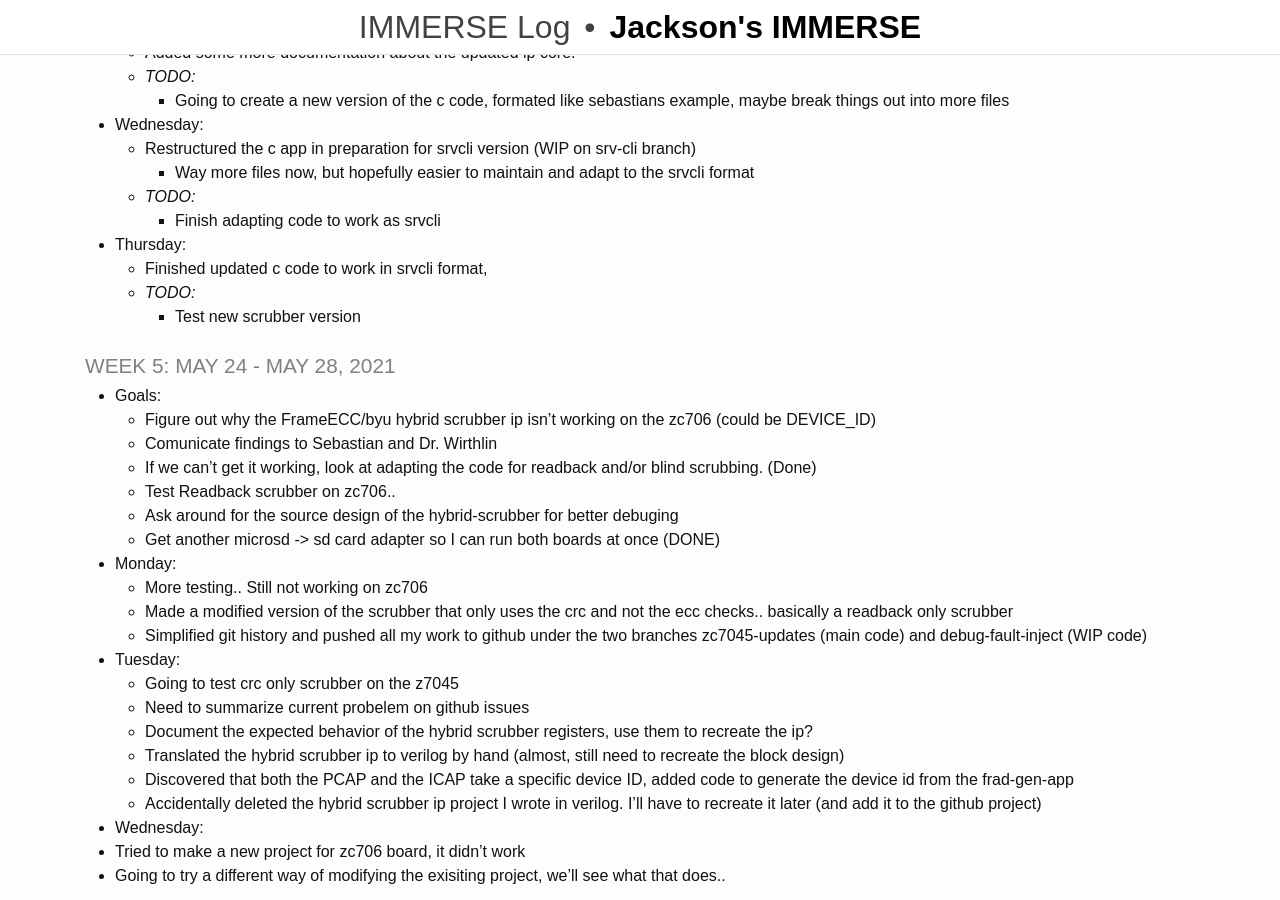
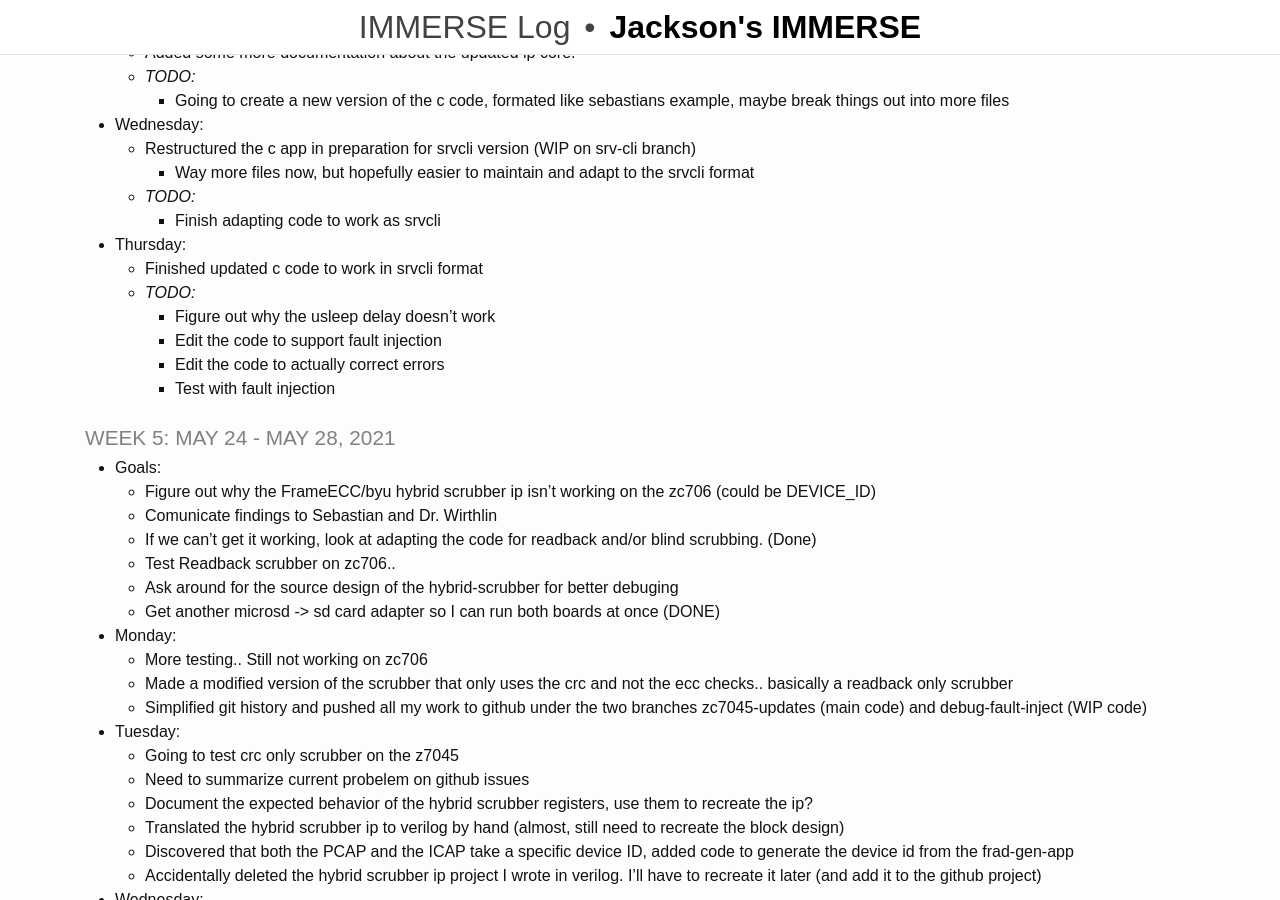
Before and after one commit to rjsmith1999/IMMERSE, a Jekyll site: the page built from _pages/log.md, in a window 1280 px wide and 900 px high, scrolled down 569 px. Built offline with Jekyll 4.4.1, drawn with Linux system fonts in a browser that asks for light colours.

Commit message:
Update Log

```diff
--- a/_pages/log.md
+++ b/_pages/log.md
@@ -36,9 +36,12 @@ title: IMMERSE Log
     - Finish adapting code to work as srvcli
 
 * **Thursday**:
-  - Finished updated c code to work in srvcli format,
+  - Finished updated c code to work in srvcli format
   - _TODO:_
-    - Test new scrubber version
+    - Figure out why the usleep delay doesn't work
+    - Edit the code to support fault injection
+    - Edit the code to actually correct errors
+    - Test with fault injection
 
 
 ### Week 5: May 24 - May 28, 2021
```
